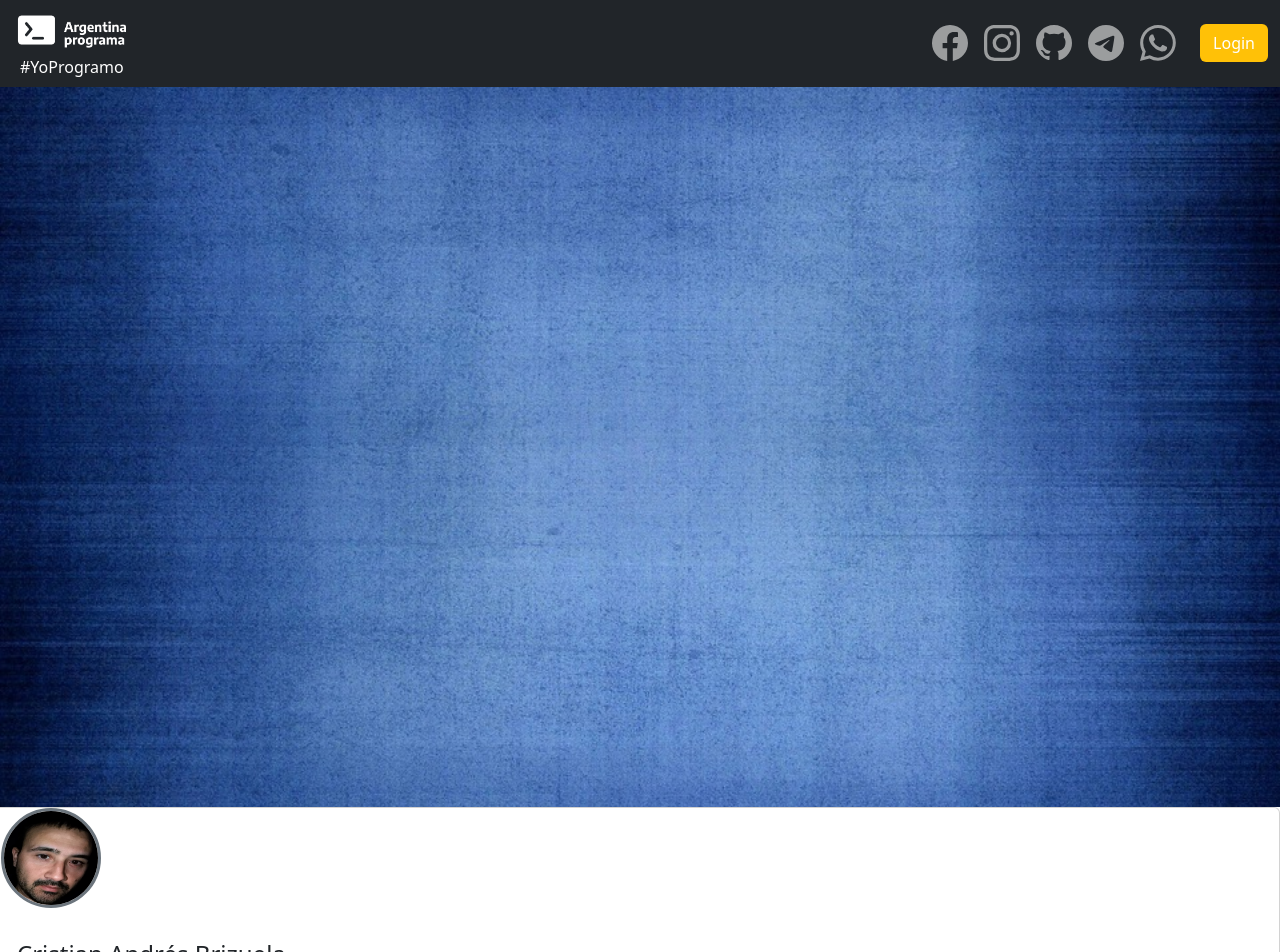
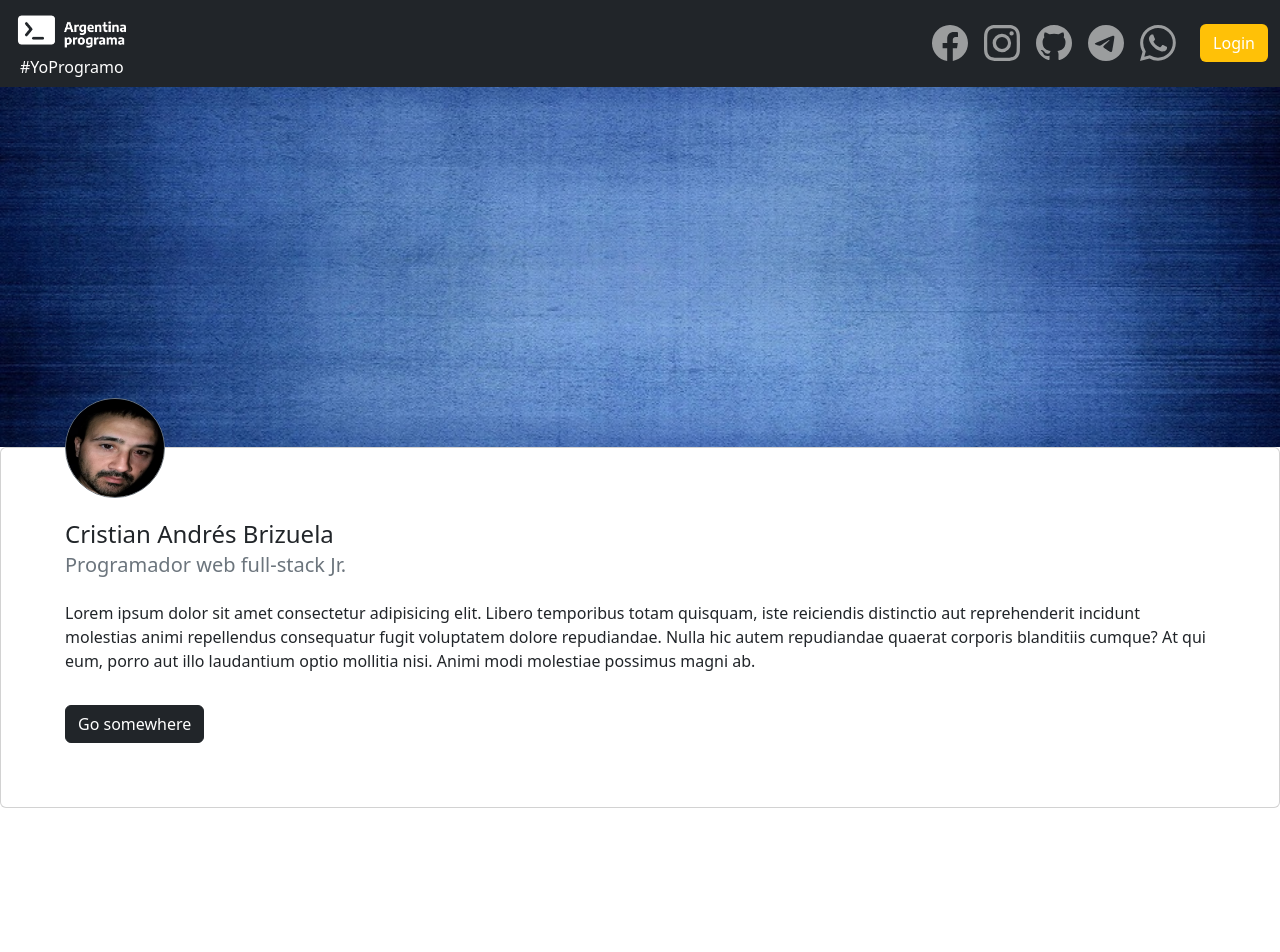
Before and after one commit to CristianBrz/Portfolio-FrontEnd, an Angular app: page / in a window 1280 px wide. Shown: the top 952 px of the page. After the commit the page ends 808 px from the top, so only its background shows below. Built offline with nearby package versions, Linux system fonts and the light colour scheme.

Commit message:
correccion de visualización de foto de perfil

```diff
--- a/src/app/components/acerca-de/acerca-de.component.css
+++ b/src/app/components/acerca-de/acerca-de.component.css
@@ -0,0 +1,6 @@
+@media (min-width: 0px) {
+    #fotodeperfil{
+        position: absolute;
+        top: -50px;
+    }
+}
--- a/src/app/components/acerca-de/acerca-de.component.html
+++ b/src/app/components/acerca-de/acerca-de.component.html
@@ -1,24 +1,29 @@
-<div class="row">
-    <div class="card mb-3 row">
-        <div>
-          <div class="d-flex mb-3">
+<div class="card p-5 pt-0">
+  <div class="ps-3">
     <img
       src="../../../assets/Perfil.jpeg"
-              alt="" width="100"
-              class="border border-secondary border-3 rounded-circle"
+      alt="foto de perfil"
+      width="100"
+      class=" border border-secondary b-2 rounded-circle"
+      id="fotodeperfil"
     />
   </div>
 
-        <div class="card-body">
+  <div class="card-body pt-5 mt-4">
+    <h4 class="card-title">Cristian Andrés Brizuela</h4>
+    <h5 class="card-subtitle mb-2 text-muted pb-3">
+      Programador web full-stack Jr.
+    </h5>
+    <!-- <h6 class="card-subtitle mb-2 text-muted">Acerca de mi</h6> -->
 
-          <h4 class="card-title">Cristian Andrés Brizuela</h4>
-          <h5 class="card-subtitle mb-2 text-muted">Programador web full-stack Jr.</h5>
-          <h6 class="card-subtitle mb-2 text-muted">Acerca de mi</h6>
-
-          <p class="card-text">
-              Lorem ipsum dolor sit amet consectetur adipisicing elit. Libero temporibus totam quisquam, iste reiciendis distinctio aut reprehenderit incidunt molestias animi repellendus consequatur fugit voluptatem dolore repudiandae. Nulla hic autem repudiandae quaerat corporis blanditiis cumque? At qui eum, porro aut illo laudantium optio mollitia nisi. Animi modi molestiae possimus magni ab.
+    <p class="card-text pb-3">
+      Lorem ipsum dolor sit amet consectetur adipisicing elit. Libero temporibus
+      totam quisquam, iste reiciendis distinctio aut reprehenderit incidunt
+      molestias animi repellendus consequatur fugit voluptatem dolore
+      repudiandae. Nulla hic autem repudiandae quaerat corporis blanditiis
+      cumque? At qui eum, porro aut illo laudantium optio mollitia nisi. Animi
+      modi molestiae possimus magni ab.
     </p>
     <a href="#" class="btn btn-dark">Go somewhere</a>
   </div>
 </div>
-</div>
```
Also changed, not shown: src/assets/banner.jpg. Lines whose indentation alone changed are shown as unchanged.
